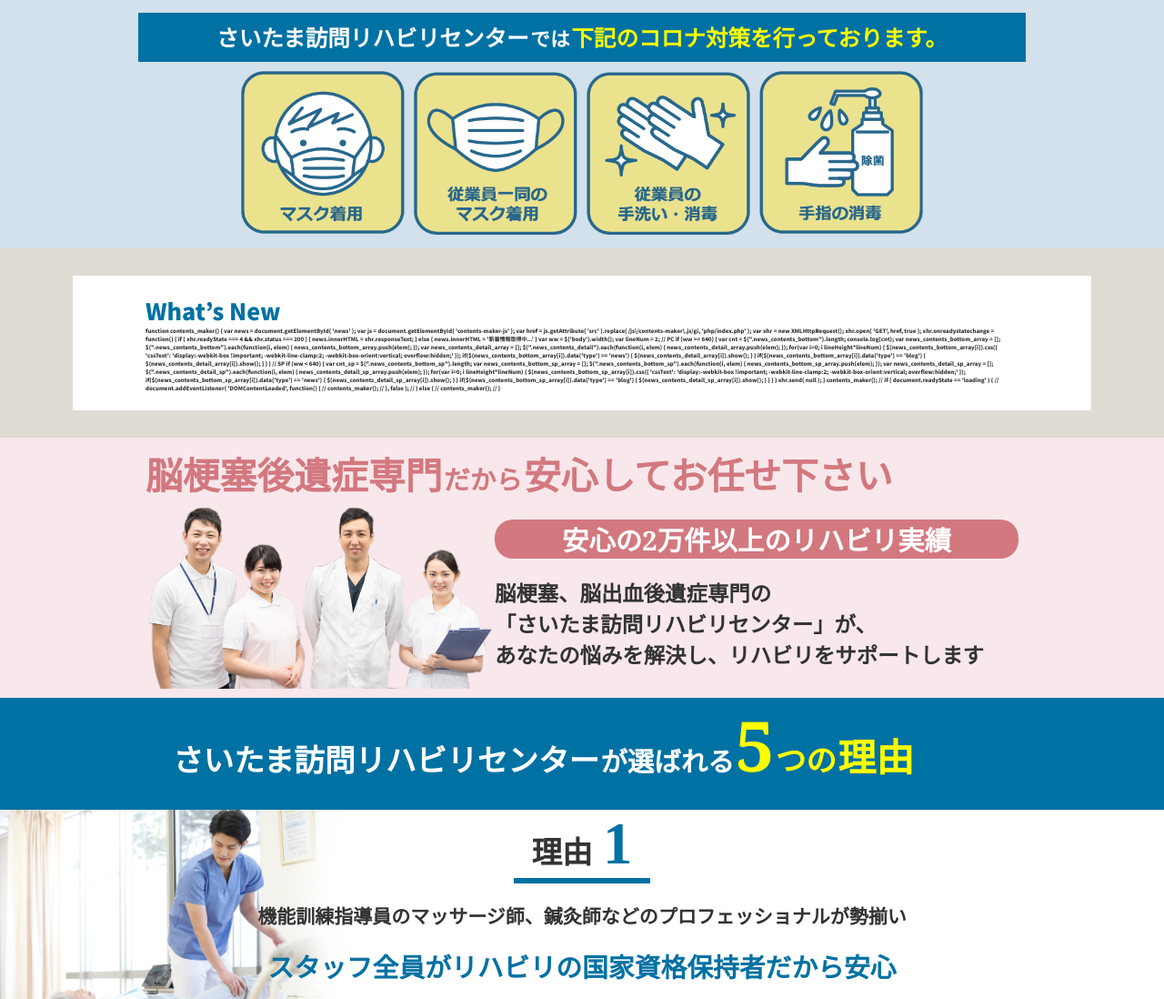
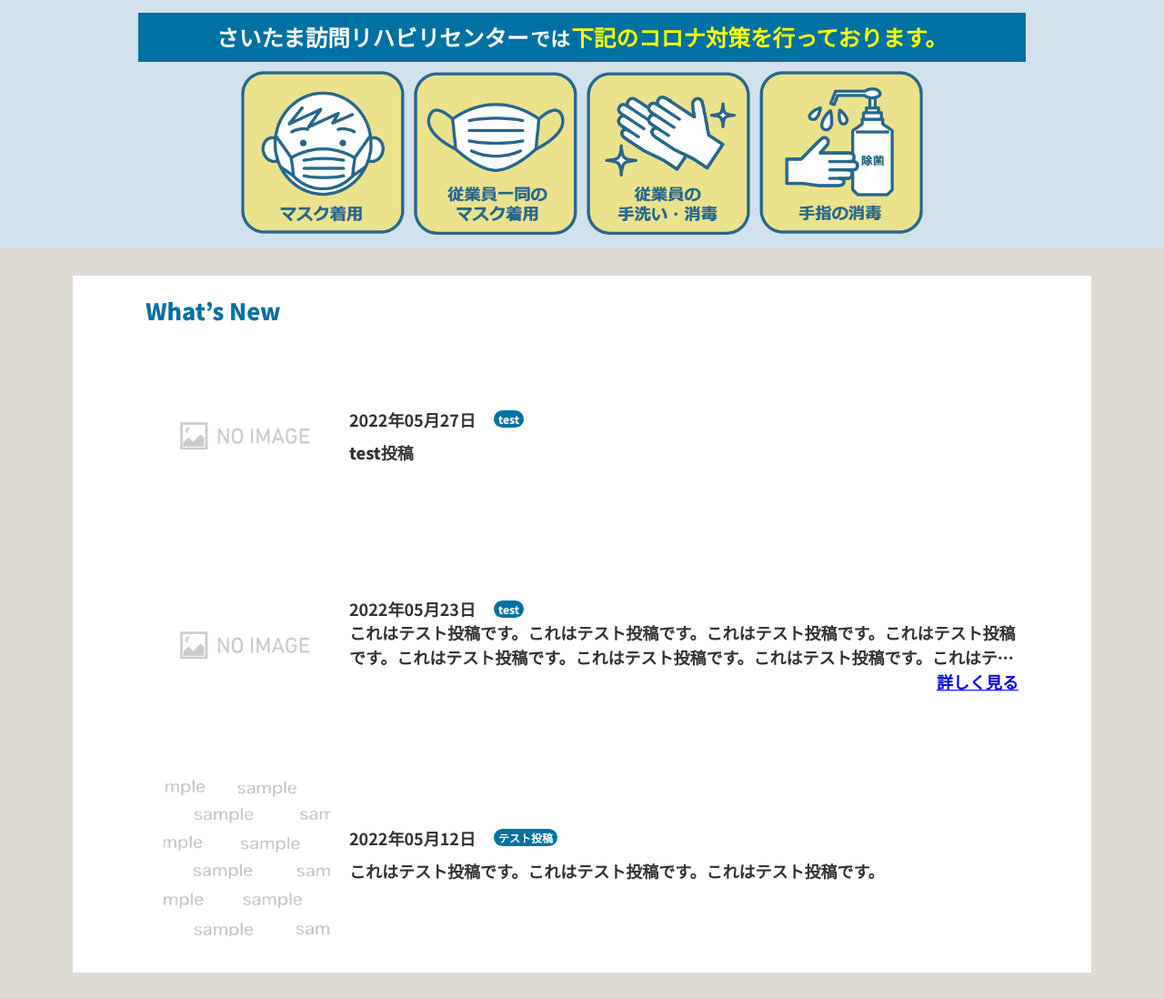
Before and after one commit to daiki-create/saitama, a PHP site: page / in a window 1280 px wide. Shown: the part 807-1905 px from the top of the page at 91% size. Run offline with PHP 8.4, Linux system fonts and the light colour scheme; data comes from the database, SQL or seed files in the repository; data that the repository does not hold is empty; some web fonts are replaced.

Commit message:
新着情報js修正

```diff
--- a/contents-maker/js/contents-maker_220527.js
+++ b/contents-maker/js/contents-maker.js
@@ -10,11 +10,8 @@
 	xhr.onreadystatechange = function() {
 		if ( xhr.readyState === 4 && xhr.status === 200 ) {
 			news.innerHTML = xhr.responseText;
-		} else {
-			news.innerHTML = '新着情報取得中...'
-		}
 
-		var ww = $('body').width();
+            var ww = $('body').width();
             var lineNum = 2;
 
             // PC
@@ -86,6 +83,9 @@
                     }
                 }
             }
+		} else {
+			news.innerHTML = '新着情報取得中...'
+		}
 	}
 
 	xhr.send( null );
--- a/index.php
+++ b/index.php
@@ -1071,7 +1071,7 @@
 
     <!-- 新着情報 -->
     <script src="//unpkg.com/vue"></script>
-    <script src="contents-maker/js/contents-maker_220527.js" id="contents-maker-js" async></script>
+    <script src="contents-maker/js/contents-maker.js" id="contents-maker-js" async></script>
 
     <!-- 続きを読む　表示・非表示 -->
     <script>
```
